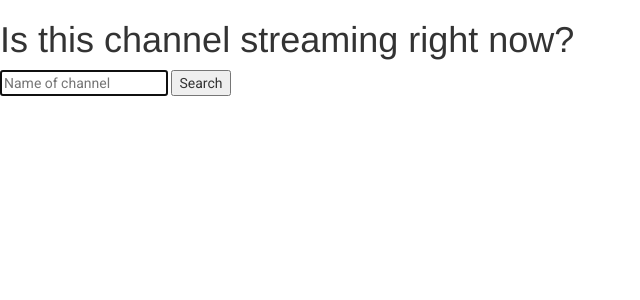
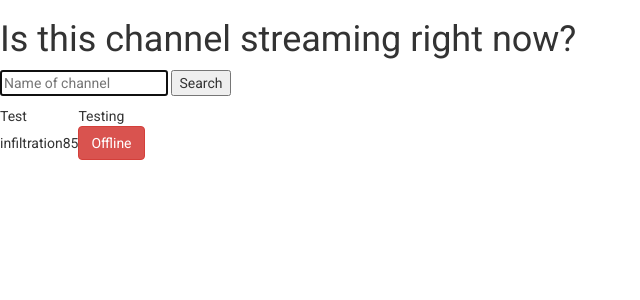
Before and after one commit to rkojima/is-streaming, a PHP site: page / in a window 1280 px wide. Shown: the top 300 px of the page, without its empty margins (0-640 px from the left). Run offline with PHP 8.4, Linux system fonts and the light colour scheme; some libraries are stand-ins or nearby versions.

Commit message:
trying out tables for results

```diff
--- a/app.js
+++ b/app.js
@@ -3,14 +3,17 @@ var twitchUrl = 'https://api.twitch.tv/kraken/streams/';
 //local storage
 
 var state = {
-    channels: JSON.parse(localStorage.getItem('storedChanels')) || [],
+    channels: JSON.parse(localStorage.getItem('storedChannels')) || [],
 };
 
-function getDataFromApi(searchTerm, callback) { //chan1, chan2
+function storeNewData(searchTerm) {
     if (!state.channels.includes(searchTerm)) {
         state.channels.push(searchTerm);
         localStorage.setItem('storedChannels', JSON.stringify(state.channels));
     }
+}
+
+function getDataFromApi(callback) { //chan1, chan2
     $.ajax({
         type: 'get',
         url: 'https://api.twitch.tv/kraken/streams/',
@@ -97,20 +100,21 @@ function enterKey() {
 }
 
 function searchStored() {
-    //getDataFromApi(, displayResults);
+    getDataFromApi(displayResults);
 }
 
 function getSearch() {
     $('.user-input').submit(function(e) {
         e.preventDefault();
         var query = $(this).find('.query').val();
-        getDataFromApi(query, displayResults);
+        storeNewData(query);
+        getDataFromApi(displayResults);
     });
 }
 
 $(document).ready(function(){
+    searchStored();
     $('.query').focus();
     enterKey();
-    searchStored();
     getSearch();
 });
--- a/index.html
+++ b/index.html
@@ -5,8 +5,8 @@
     <meta charset="utf-8">
     <meta name="viewport" content="width=device-width, initial-scale=1">
     <meta name="description" content="Is this Twitch channel streaming right now?">
+    <link rel="stylesheet" href="https://fonts.googleapis.com/css?family=Roboto">
     <link rel="stylesheet" href="https://maxcdn.bootstrapcdn.com/bootstrap/3.3.7/css/bootstrap.min.css">
-    <link rel="stylesheet" href="https://fonts.googleapis.com/css?family=Roboto">
     <link rel="stylesheet" type="text/css" href="main.css">
 
 </head>
@@ -17,6 +17,16 @@
         <button>Search</button>
     </form>
     <div class="results">
+        <table>
+            <tr>
+                <td>Test</td>
+                <td>Testing</td>
+            </tr>
+            <tr>
+                <td>infiltration85</td>
+                <td><button type="button" class="btn btn-danger">Offline</button></td>
+            </tr>
+        </table>
     </div>
 
 
--- a/main.css
+++ b/main.css
@@ -1,6 +1,11 @@
-* {
+/* html {
     font-family: "Roboto", sans-serif;
 }
+*/
+body {
+    font-family: "Roboto";
+}
+
 
 .result {
     display: inline-block;
```
